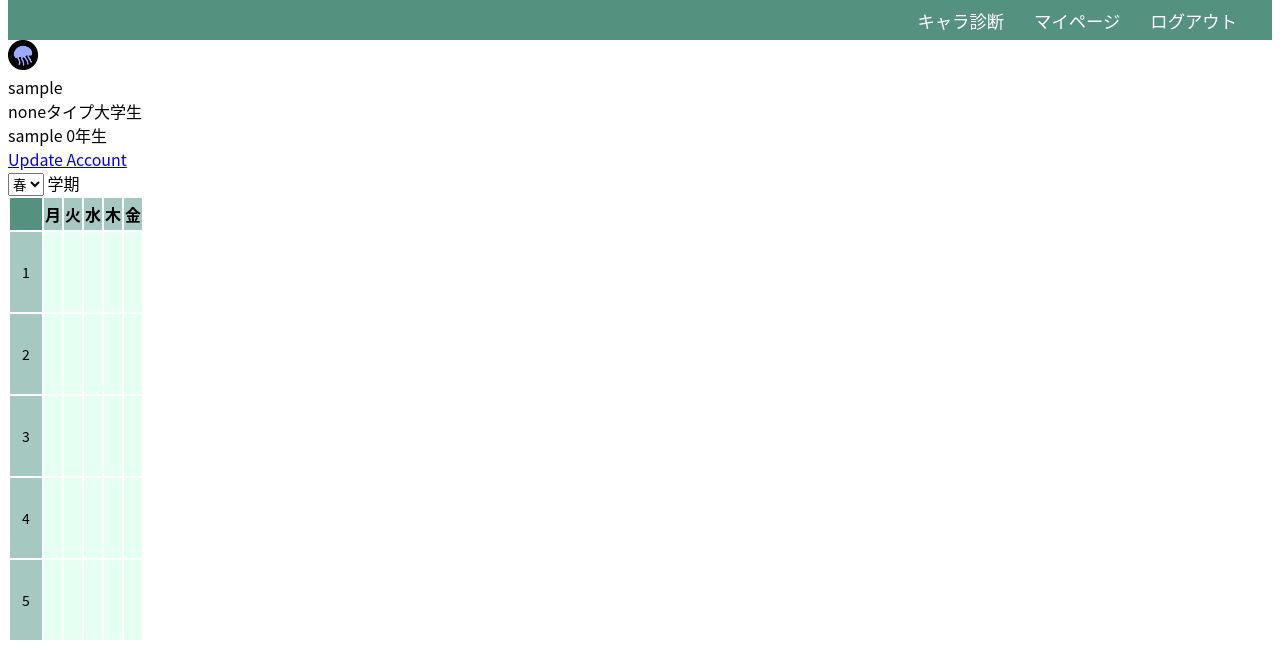
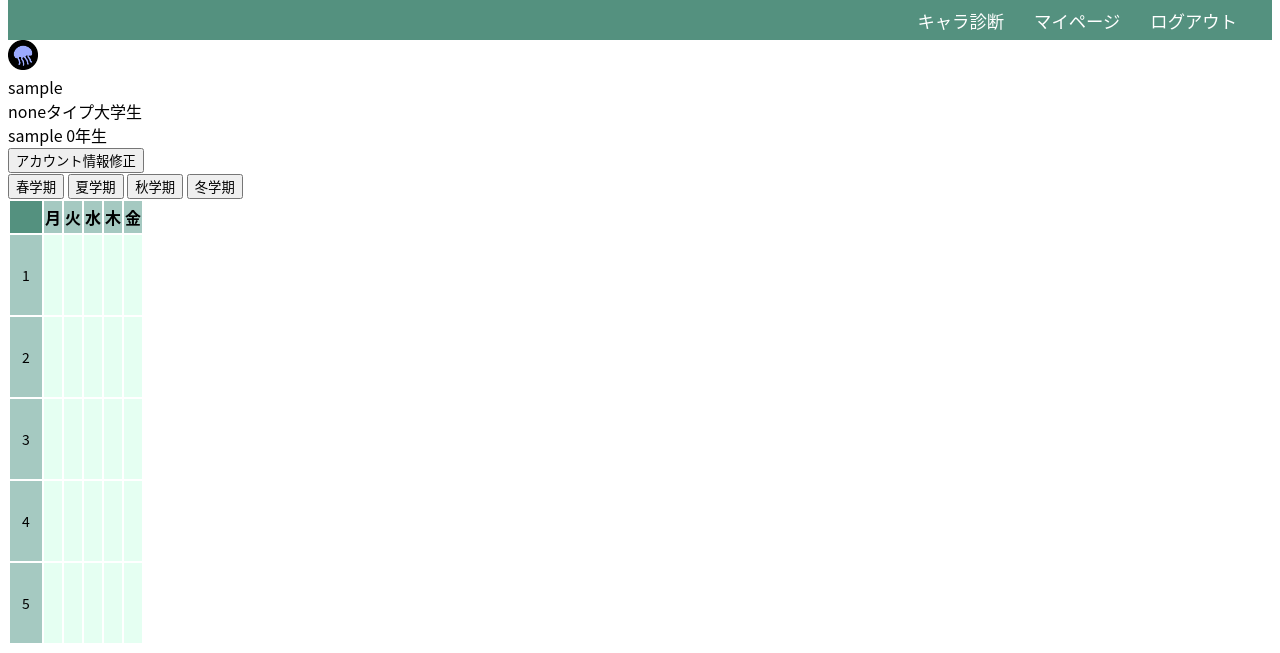
Before and after one commit to diseungie/classget, a Flask app: page /mypage/1 in a window 1280 px wide. Shown: the part 188-841 px from the top of the page. Run offline with Flask 2, Linux system fonts and the light colour scheme; the visitor is signed in with stand-in values (Sample User, id 1); data comes from the database, SQL or seed files in the repository; data that the repository does not hold is empty; parts of the project's set-up code (start-up, migrations or seed data) failed here and were passed over.

Commit message:
add term select button to mypage

```diff
--- a/classget/routes.py
+++ b/classget/routes.py
@@ -148,7 +148,6 @@ def mypage(my_term):
                 if t == i:
                     result.append(l.subject.name)
         return result
-
     return render_template('mypage.html', title='mypage', image_file=image_file, liked=liked_subject, timetable=timetable)
 
 
--- a/classget/templates/mypage.html
+++ b/classget/templates/mypage.html
@@ -24,17 +24,14 @@
         </div>
     </div>
 
-    <a href="{{ url_for('updateaccount') }}">Update Account</a>
+    <a href="{{ url_for('updateaccount') }}"><button>アカウント情報修正</button></a>
 
     <!-- ここに時間割作ってください -->
     <div class="select-season">
-        <select name="gakki">
-            <option value="sp">春</option>
-            <option value="su">夏</option>
-            <option value="au">秋</option>
-            <option value="wi">冬</option>
-        </select>
-        学期
+        <a href="{{ url_for('mypage', my_term='春') }}"><button>春学期</button></a>
+        <a href="{{ url_for('mypage', my_term='夏') }}"><button>夏学期</button></a>
+        <a href="{{ url_for('mypage', my_term='秋') }}"><button>秋学期</button></a>
+        <a href="{{ url_for('mypage', my_term='冬') }}"><button>冬学期</button></a>
     </div>
 
     <div class="timetable">
```
